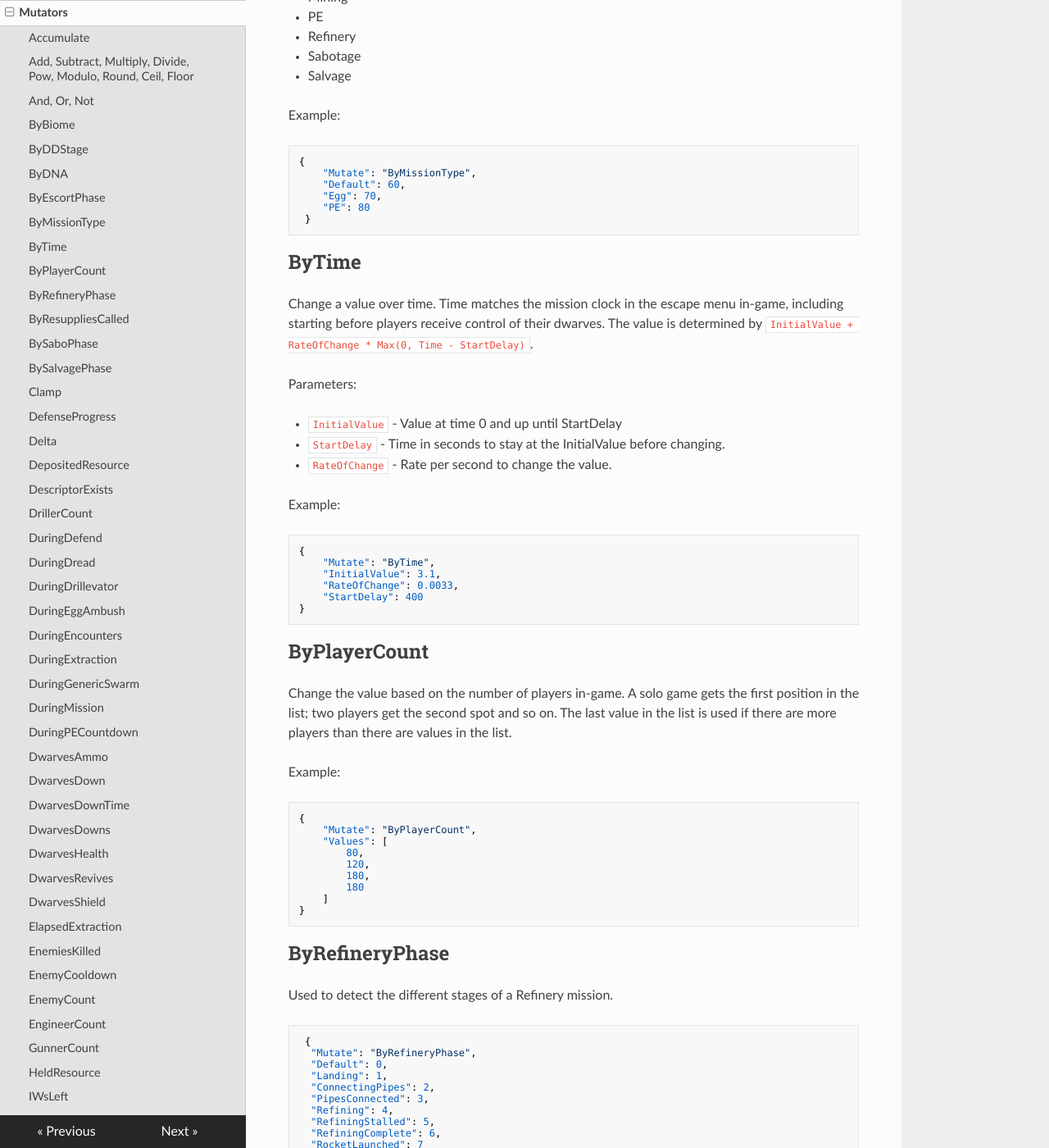
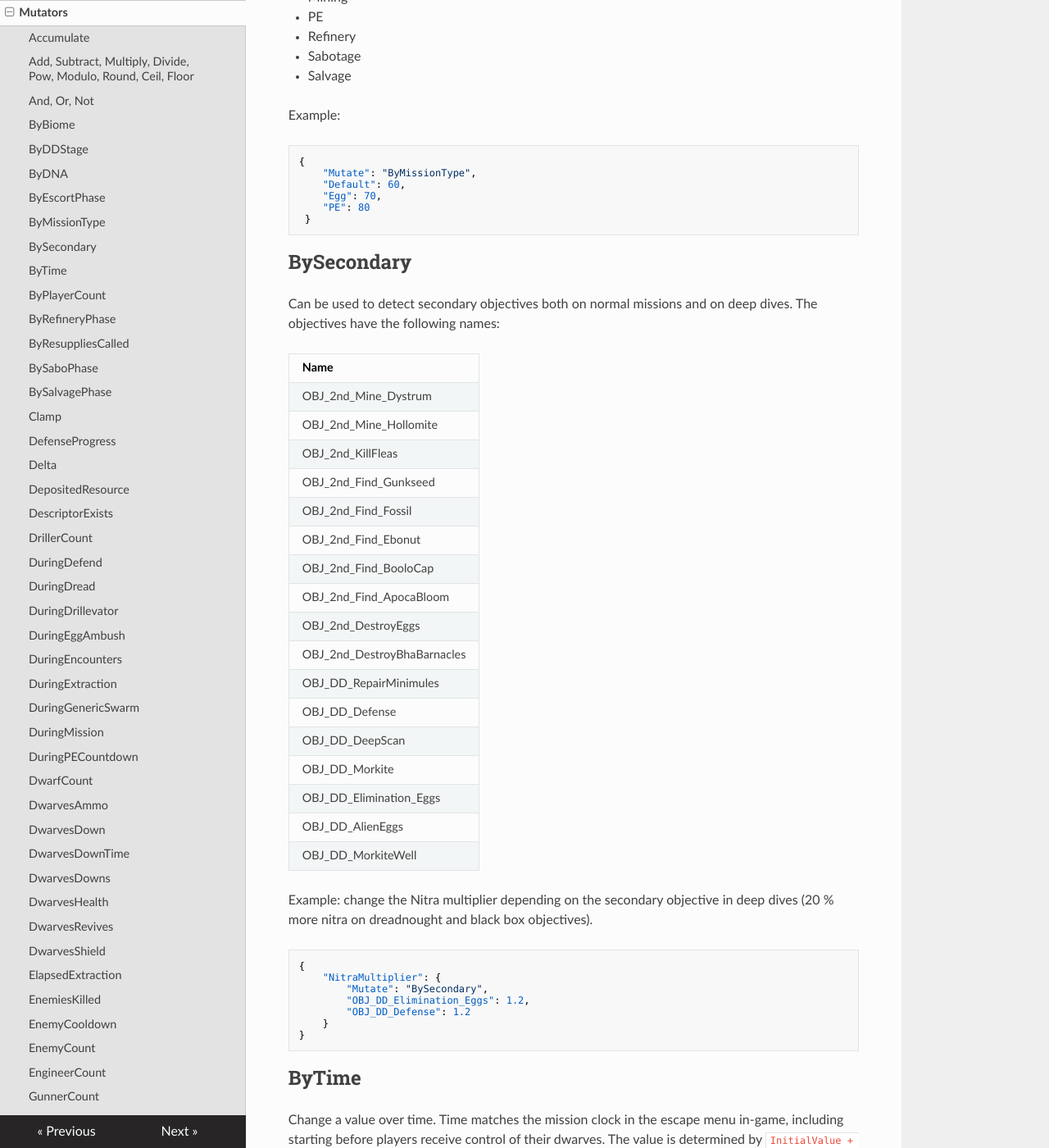
Before and after one commit to vonacht/cd2-docs, an MkDocs documentation site: the page built from docs/mutators.md, in a window 1280 px wide and 1400 px high, scrolled down 2860 px. Shown: the whole window at 82% size. Built offline with MkDocs 1.6.1, drawn with Linux system fonts in a browser that asks for light colours; nearby versions of some CDN libraries; some of the changed text lies outside the part shown.

Commit message:
update for v13

````diff
--- a/docs/mutators.md
+++ b/docs/mutators.md
@@ -128,6 +128,42 @@ Example:
     "PE": 80
  }
 ```
+
+## BySecondary
+Can be used to detect secondary objectives both on normal missions and on deep dives. The objectives have the following names:
+
+| Name |
+| ----- |
+| OBJ_2nd_Mine_Dystrum|
+|OBJ_2nd_Mine_Hollomite|
+|OBJ_2nd_KillFleas|
+|OBJ_2nd_Find_Gunkseed|
+|OBJ_2nd_Find_Fossil|
+|OBJ_2nd_Find_Ebonut|
+|OBJ_2nd_Find_BooloCap|
+|OBJ_2nd_Find_ApocaBloom|
+|OBJ_2nd_DestroyEggs|
+|OBJ_2nd_DestroyBhaBarnacles|
+|OBJ_DD_RepairMinimules|
+|OBJ_DD_Defense|
+|OBJ_DD_DeepScan|
+|OBJ_DD_Morkite|
+|OBJ_DD_Elimination_Eggs|
+|OBJ_DD_AlienEggs|
+|OBJ_DD_MorkiteWell|
+
+Example: change the Nitra multiplier depending on the secondary objective in deep dives (20 % more nitra on dreadnought and black box objectives).
+
+```json
+{
+    "NitraMultiplier": {
+        "Mutate": "BySecondary",
+        "OBJ_DD_Elimination_Eggs": 1.2,
+        "OBJ_DD_Defense": 1.2
+    }
+}
+```
+
 ## ByTime
 Change a value over time. Time matches the mission clock in the escape menu in-game, including starting before players receive control of their dwarves.
 The value is determined by `InitialValue + RateOfChange * Max(0, Time - StartDelay)`.
@@ -373,6 +409,9 @@ Only add stalkers and elite guards to the pool after 240 seconds have elapsed in
 
 ## DuringPECountdown
 Returns True during the extraction phase of a PE mission.
+
+## DwarfCount
+Returns the number of players in the mission.
 
 ## DwarvesAmmo
 Average percent ammo left for the team, 1 when all teammates have 100% of their ammo and 0 when all teammates are at 0% ammo. This works the same way as the 4 bars under the dwarves names in the UI.
--- a/mkdocs.yml
+++ b/mkdocs.yml
@@ -15,6 +15,6 @@ nav:
   - (Module) WaveSpawners: wavespawners.md
   - Projectiles: projectiles.md
   - Mutators: mutators.md
-  - MEV and DEA: mev-dea.md
+  - MEV, DEA and EEE: mev-dea.md
   - Tutorials: grouped_cooldowns.md
   - Resources: resources.md
````
Also changed, not shown: docs/enemies.md (+10 -2 lines), docs/index.md (+1 -1 lines), docs/modules.md (+1 -0 lines), docs/wavespawners.md (+2 -0 lines).
